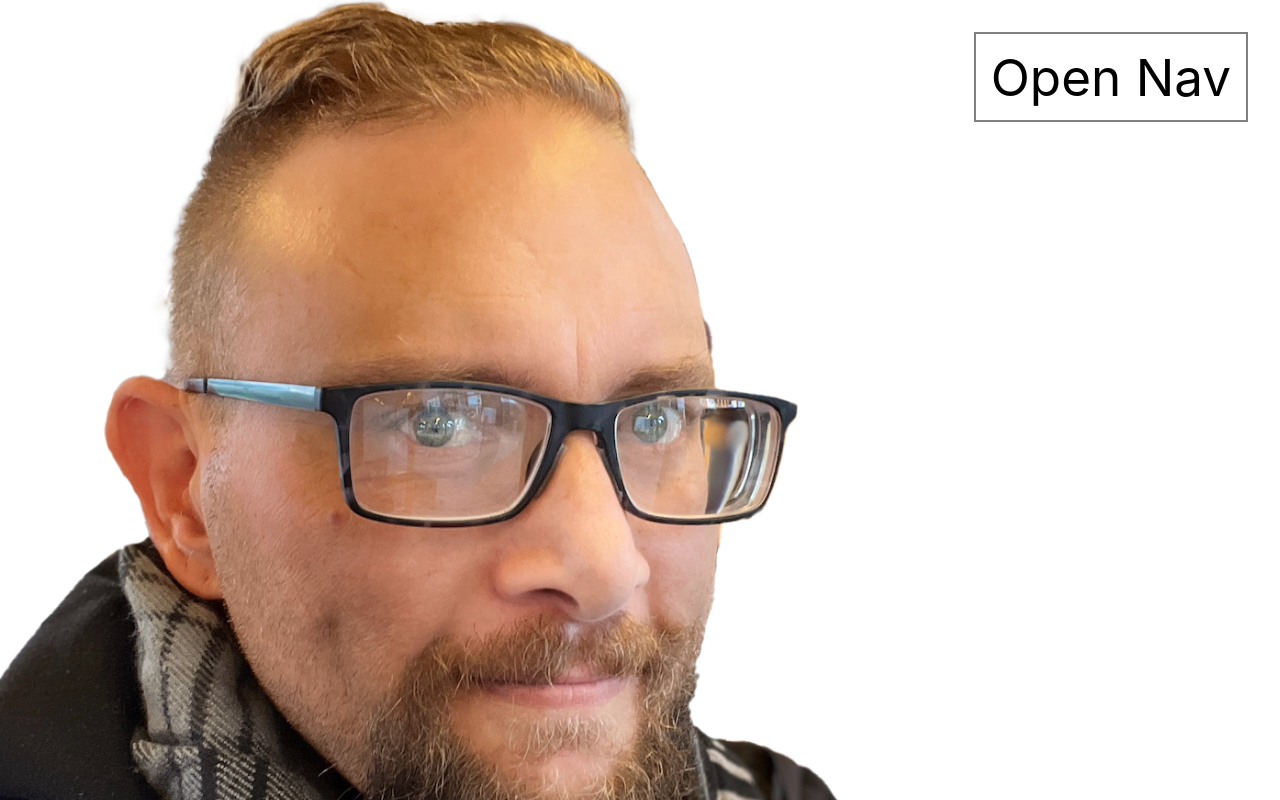
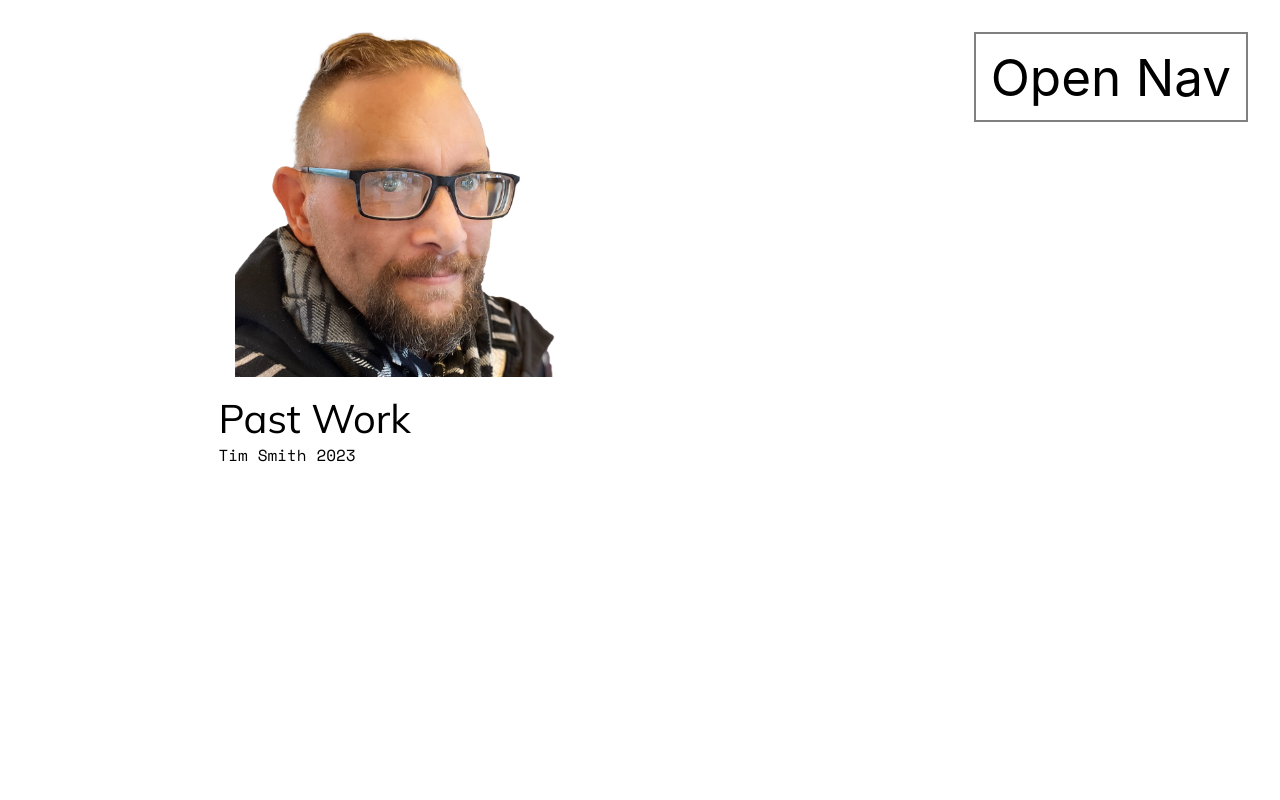
Before and after one commit to timscodebase/design-tim, a SvelteKit app: page /past-work in a window 1280 px wide. Shown: the top 800 px of the page. Built offline with nearby package versions, Linux system fonts and the light colour scheme.

Commit message:
Update Header and Me components

```diff
--- a/src/lib/components/Header/Header.svelte
+++ b/src/lib/components/Header/Header.svelte
@@ -6,3 +6,11 @@
 	<Me />
 	<Nav />
 </header>
+
+<style>
+	header {
+		padding: var(--padding-md);
+		display: flex;
+		flex-wrap: wrap;
+	}
+</style>
--- a/src/lib/components/Me/Me.svelte
+++ b/src/lib/components/Me/Me.svelte
@@ -1,15 +1,10 @@
 <script lang="ts">
 </script>
 
-<figure>
-	<img src="/images/me.png" alt="Tim Smith" />
-	<figcaption>
-		<h1>Hi, I'm <span>Tim Smith</span></h1>
-	</figcaption>
-</figure>
+<img src="/images/me.png" alt="Tim Smith" />
 
 <style>
-	figure {
-		width: 70svw;
+	img {
+		width: 25svw;
 	}
 </style>
--- a/src/routes/+layout.svelte
+++ b/src/routes/+layout.svelte
@@ -3,6 +3,7 @@
 	import { Header } from '$lib'
 </script>
 
+<div class="container">
 	<Header />
 
 	<main>
@@ -12,3 +13,12 @@
 	<footer>
 		<p>Tim Smith {new Date().getFullYear()}</p>
 	</footer>
+</div>
+
+<style>
+	.container {
+		padding: var(--padding-md);
+		max-width: 875px;
+		margin: 0 auto;
+	}
+</style>
```
Lines whose indentation alone changed are shown as unchanged.
